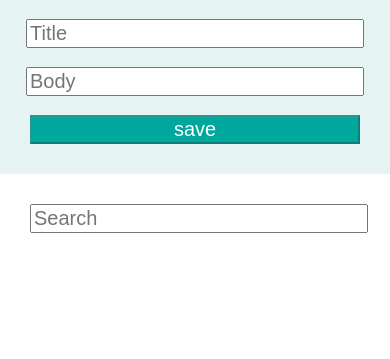
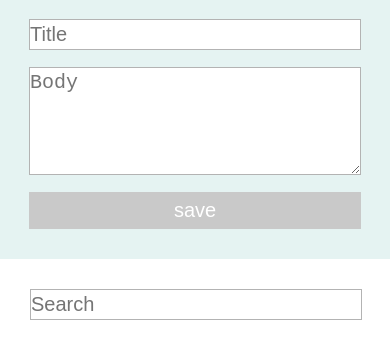
Before and after one commit to ianlancaster/idea-box, a plain HTML site: page index.html in a window 390 px wide. Shown: the part 91-450 px from the top of the page. Drawn offline with nearby package versions, Linux system fonts and the light colour scheme.

Commit message:
finished mobile css tweaks

```diff
--- a/css/styles.css
+++ b/css/styles.css
@@ -31,22 +31,28 @@ h1 {
   margin: auto;
 }
 
-input {
+input, textarea {
   font-size: 20px;
   width: 100%;
+  padding: 3px 0px;
+  border: solid 1px #b3b3b3;
 }
 
 #idea-save-button {
   background-color: #00A79D;
   color: white;
   font-size: 20px;
-  width: 100%;
+  width: 100.4%;
   cursor: pointer;
+  border: none;
+  padding: 7px 0px;
 }
 
-input:disabled {
-  background-color; #222222;
+#idea-save-button:disabled {
+  background-color: #C9C9C9;
+  cursor: not-allowed;
 }
+
 
 main {
   padding: 30px;
@@ -143,3 +149,12 @@ main {
   font-family: 'open sans', sans-serif;
   font-size: 14px;
 }
+
+@media (max-width: 450px) {
+  #idea-body-input {
+    height: 100px;
+  }
+
+  #idea-submission-form {
+    height: 210px
+}
--- a/index.html
+++ b/index.html
@@ -12,7 +12,7 @@
       <h1><span id="title-idea">idea</span><span id="title-box">box</span></h1>
       <form id="idea-submission-form" action="index.html" method="post">
         <input id="idea-title-input" type="text"  placeholder="Title">
-        <input id="idea-body-input" type="text"  placeholder="Body">
+        <textarea id="idea-body-input" type="text" rows="1"  placeholder="Body"></textarea>
         <button id="idea-save-button" type="button" disabled="true">save</button>
       </form>
     </header>
```
